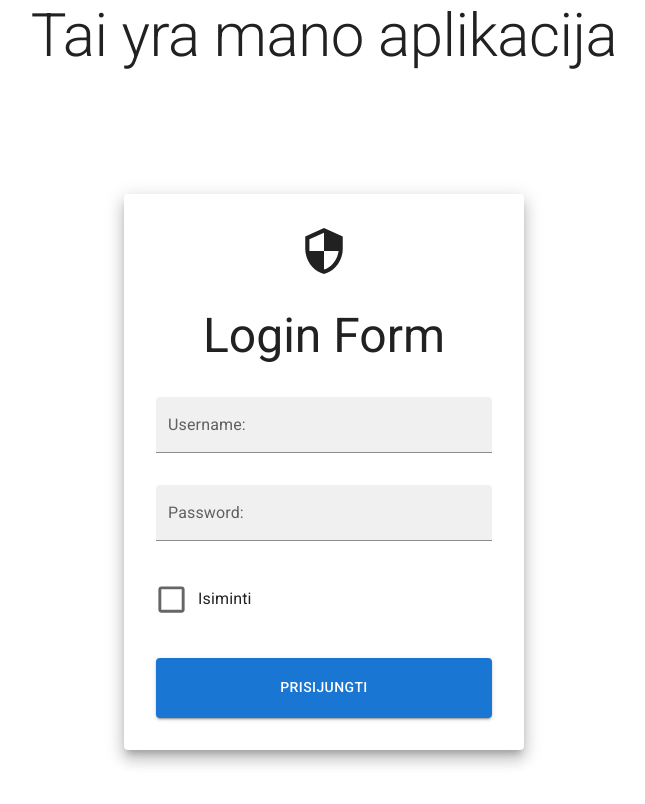
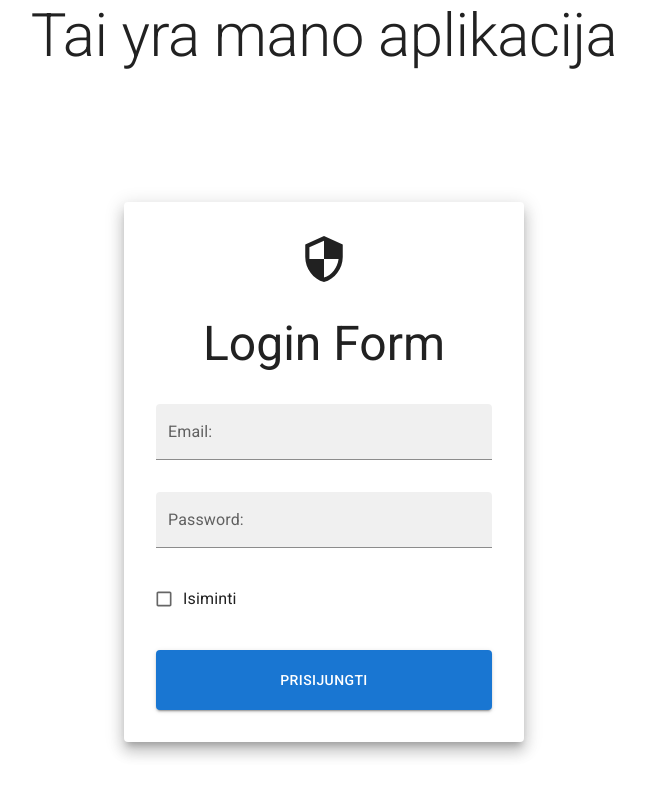
Before and after one commit to ErnestasRa/React---MUI-Login-form, a React (Create React App) app: page / in a window 1280 px wide. Shown: the top 804 px of the page, without its empty margins (316-961 px from the left). Built offline with nearby package versions, Linux system fonts and the light colour scheme.

Commit message:
Feat(): Controlled login input fields

```diff
--- a/src/components/custom-size-checkbox.tsx
+++ b/src/components/custom-size-checkbox.tsx
@@ -8,7 +8,7 @@ import {
 
 const CustomSizeCheckbox = styled(Checkbox, {
     shouldForwardProp: (propName) => propName !== 'size',
-})(({ size = 35 }) => ({
+})(({ size = 20 }) => ({
     svg: {
       height: size,
       width: size,
--- a/src/components/login-form.tsx
+++ b/src/components/login-form.tsx
@@ -19,6 +19,17 @@ const LoginForm = () => {
         setChecked(!checked);
     };
 
+    const handleSubmit = (e:React.FormEvent<HTMLFormElement>) => {
+        e.preventDefault();
+
+        console.log('Siunciami duomenys');
+        console.log({
+            username,
+            password,
+            checked,
+        });
+    };
+
     return (
       <Box sx={{
             height: '100vh',
@@ -27,6 +38,7 @@ const LoginForm = () => {
            }}
       >
         <Paper
+          component="form"
           sx={{
             display: 'flex',
             flexDirection: 'column',
@@ -35,27 +47,42 @@ const LoginForm = () => {
             p: 4,
             }}
           elevation={10}
+          onSubmit={handleSubmit}
         >
           <SecurityIcon sx={{ fontSize: 50, alignSelf: 'center' }} />
           <Typography component="h1" variant="h3" align="center">Login Form</Typography>
           <TextField
+            type="email"
             variant="filled"
             value={username}
             onChange={((e) => setUsername(e.target.value))}
-            label="Username: "
+            label="Email: "
           />
           <TextField
+            type="password"
             variant="filled"
             value={password}
             onChange={((e) => setPassword(e.target.value))}
             label="Password: "
           />
           <FormControlLabel
-            control={(<CustomSizeCheckbox checked={checked} onChange={handleChange} />)}
+            control={(
+              <CustomSizeCheckbox
+                checked={checked}
+                onChange={handleChange}
+              />
+            )}
             label="Isiminti"
           />
 
-          <Button variant="contained" sx={{ height: 60 }}>Prisijungti</Button>
+          <Button
+            type="submit"
+            variant="contained"
+            sx={{ height: 60 }}
+          >
+            Prisijungti
+
+          </Button>
         </Paper>
       </Box>
   );
```
